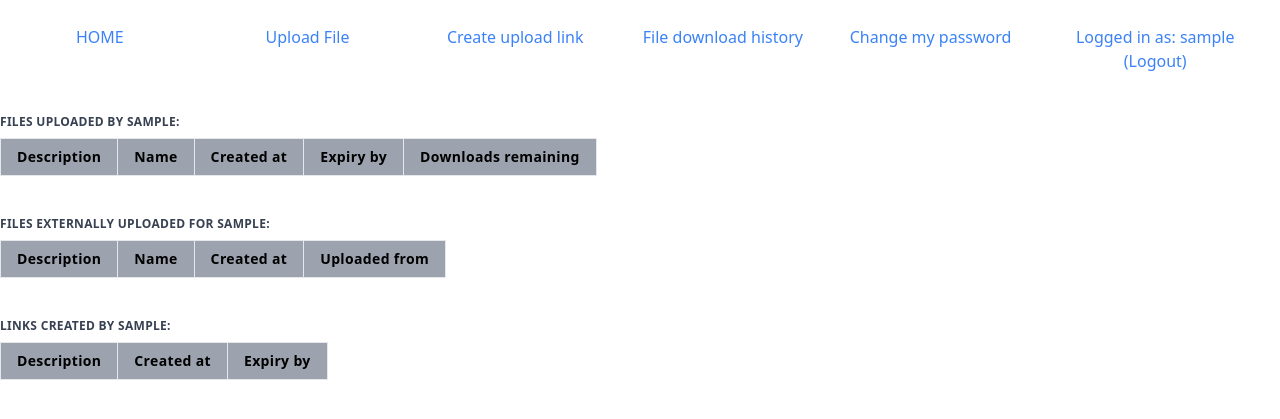
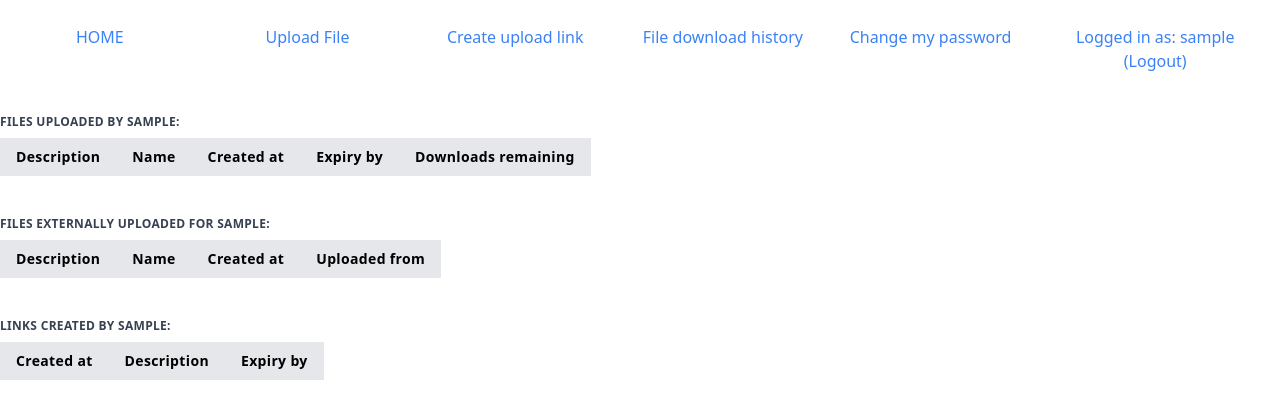
Before and after one commit to disty-online/disty, a Django app: page /disty/ in a window 1280 px wide. Shown: the top 419 px of the page. Run offline with Django 3.2, Linux system fonts and the light colour scheme; the visitor is signed in with stand-in values (Sample User, id 1); data comes from the database, SQL or seed files in the repository; data that the repository does not hold is empty; some libraries are stand-ins or nearby versions.

Commit message:
Change tables styling

```diff
--- a/disty/templates/disty/home.html
+++ b/disty/templates/disty/home.html
@@ -4,25 +4,25 @@
 <p class="block uppercase tracking-wide text-gray-700 text-xs font-bold mb-2 pt-8">Files uploaded by {{ user }}:</p>
 <table class="table-auto">
     <thead>
-        <tr class="bg-gray-400">
-            <th class="border px-4 py-2 tracking-wide text-sm font-bold">Description</th>
-            <th class="border px-4 py-2 tracking-wide text-sm font-bold">Name</th>
-            <th class="border px-4 py-2 tracking-wide text-sm font-bold">Created at</th>
-            <th class="border px-4 py-2 tracking-wide text-sm font-bold">Expiry by</th>
-            <th class="border px-4 py-2 tracking-wide text-sm font-bold">Downloads remaining</th>
+        <tr class="bg-gray-200">
+            <th class="border-t border-b px-4 py-2 tracking-wide text-sm font-bold">Description</th>
+            <th class="border-t border-b px-4 py-2 tracking-wide text-sm font-bold">Name</th>
+            <th class="border-t border-b px-4 py-2 tracking-wide text-sm font-bold">Created at</th>
+            <th class="border-t border-b px-4 py-2 tracking-wide text-sm font-bold">Expiry by</th>
+            <th class="border-t border-b px-4 py-2 tracking-wide text-sm font-bold">Downloads remaining</th>
         </tr>
     </thead>
     <tbody>
         {% for url in urls %}
         {% if url.file.origin == "internal" %}
         <tr>
-            <td class="border px-4 py-2 tracking-wide text-sm">{{ url.file.description }}</td>
-            <td class="border px-4 py-2 tracking-wide text-sm"><a class="underline"
+            <td class="border-b px-4 py-2 tracking-wide text-sm">{{ url.file.description }}</td>
+            <td class="border-b px-4 py-2 tracking-wide text-sm"><a class="underline"
                     href="download/{{ url.url }}">{{ url.file.name}}</a></td>
-            <td class="border px-4 py-2 tracking-wide text-sm">{{ url.created_at }}</td>
-            <td class="border px-4 py-2 tracking-wide text-sm">{{ url.expiry }} (<a class="underline"
+            <td class="border-b px-4 py-2 tracking-wide text-sm">{{ url.created_at }}</td>
+            <td class="border-b px-4 py-2 tracking-wide text-sm">{{ url.expiry }} (<a class="underline"
                     href="edit_upload/form/{{ url.url }}">edit</a>)</td>
-            <td class="border px-4 py-2 tracking-wide text-sm">{{ url.download_limit }} (<a class="underline"
+            <td class="border-b px-4 py-2 tracking-wide text-sm">{{ url.download_limit }} (<a class="underline"
                     href="edit_upload/form/{{ url.url }}">edit</a>)</td>
         </tr>
         {% endif %}
@@ -34,22 +34,22 @@
     {{ user }}:</p>
 <table class="table-auto">
     <thead>
-        <tr class="bg-gray-400">
-            <th class="border px-4 py-2 tracking-wide text-sm font-bold">Description</th>
-            <th class="border px-4 py-2 tracking-wide text-sm font-bold">Name</th>
-            <th class="border px-4 py-2 tracking-wide text-sm font-bold">Created at</th>
-            <th class="border px-4 py-2 tracking-wide text-sm font-bold">Uploaded from</th>
+        <tr class="bg-gray-200">
+            <th class="border-t border-b px-4 py-2 tracking-wide text-sm font-bold">Description</th>
+            <th class="border-t border-b px-4 py-2 tracking-wide text-sm font-bold">Name</th>
+            <th class="border-t border-b px-4 py-2 tracking-wide text-sm font-bold">Created at</th>
+            <th class="border-t border-b px-4 py-2 tracking-wide text-sm font-bold">Uploaded from</th>
         </tr>
     </thead>
     <tbody>
         {% for url in urls %}
         {% if url.file.origin != "internal" %}
         <tr>
-            <td class="border px-4 py-2 tracking-wide text-sm">{{ url.file.description }}</td>
-            <td class="border px-4 py-2 tracking-wide text-sm"><a class="underline"
+            <td class="border-b px-4 py-2 tracking-wide text-sm">{{ url.file.description }}</td>
+            <td class="border-b px-4 py-2 tracking-wide text-sm"><a class="underline"
                     href="download/{{ url.url }}">{{ url.file.name}}</a></td>
-            <td class="border px-4 py-2 tracking-wide text-sm">{{ url.created_at }}</td>
-            <td class="border px-4 py-2">{{ url.file.origin }}</td>
+            <td class="border-b px-4 py-2 tracking-wide text-sm">{{ url.created_at }}</td>
+            <td class="border-b px-4 py-2">{{ url.file.origin }}</td>
         </tr>
         {% endif %}
         {% endfor %}
@@ -59,19 +59,19 @@
 <p class="block uppercase tracking-wide text-gray-700 text-xs font-bold mb-2 pt-10">Links created by {{ user }}:</p>
 <table class="table-auto">
     <thead>
-        <tr class="bg-gray-400">
-            <th class="border px-4 py-2 tracking-wide text-sm font-bold">Description</th>
-            <th class="border px-4 py-2 tracking-wide text-sm font-bold">Created at</th>
-            <th class="border px-4 py-2 tracking-wide text-sm font-bold">Expiry by</th>
+        <tr class="bg-gray-200">
+            <th class="border-t border-b px-4 py-2 tracking-wide text-sm font-bold">Created at</th>
+            <th class="border-t border-b px-4 py-2 tracking-wide text-sm font-bold">Description</th>
+            <th class="border-t border-b px-4 py-2 tracking-wide text-sm font-bold">Expiry by</th>
         </tr>
     </thead>
     <tbody>
         {% for obj in upload_urls %}
         <tr>
-            <td class="border px-4 py-2 tracking-wide text-sm"><a class="underline"
+            <td class="border-b px-4 py-2 tracking-wide text-sm"><a class="underline"
                     href="{{ output_link }}{{ obj.url }}">{{ obj.description }}</a></td>
-            <td class="border px-4 py-2 tracking-wide text-sm">{{ obj.created_at }}</td>
-            <td class="border px-4 py-2 tracking-wide text-sm">{{ obj.expiry }}(<a class="underline"
+            <td class="border-b px-4 py-2 tracking-wide text-sm">{{ obj.created_at }}</td>
+            <td class="border-b px-4 py-2 tracking-wide text-sm">{{ obj.expiry }}(<a class="underline"
                     href="edit_upload_url/form/{{ obj.url }}">edit</a>)</td>
         </tr>
         {% endfor %}
```
Also changed, not shown: disty/templates/disty/access.html (+9 -9 lines).
